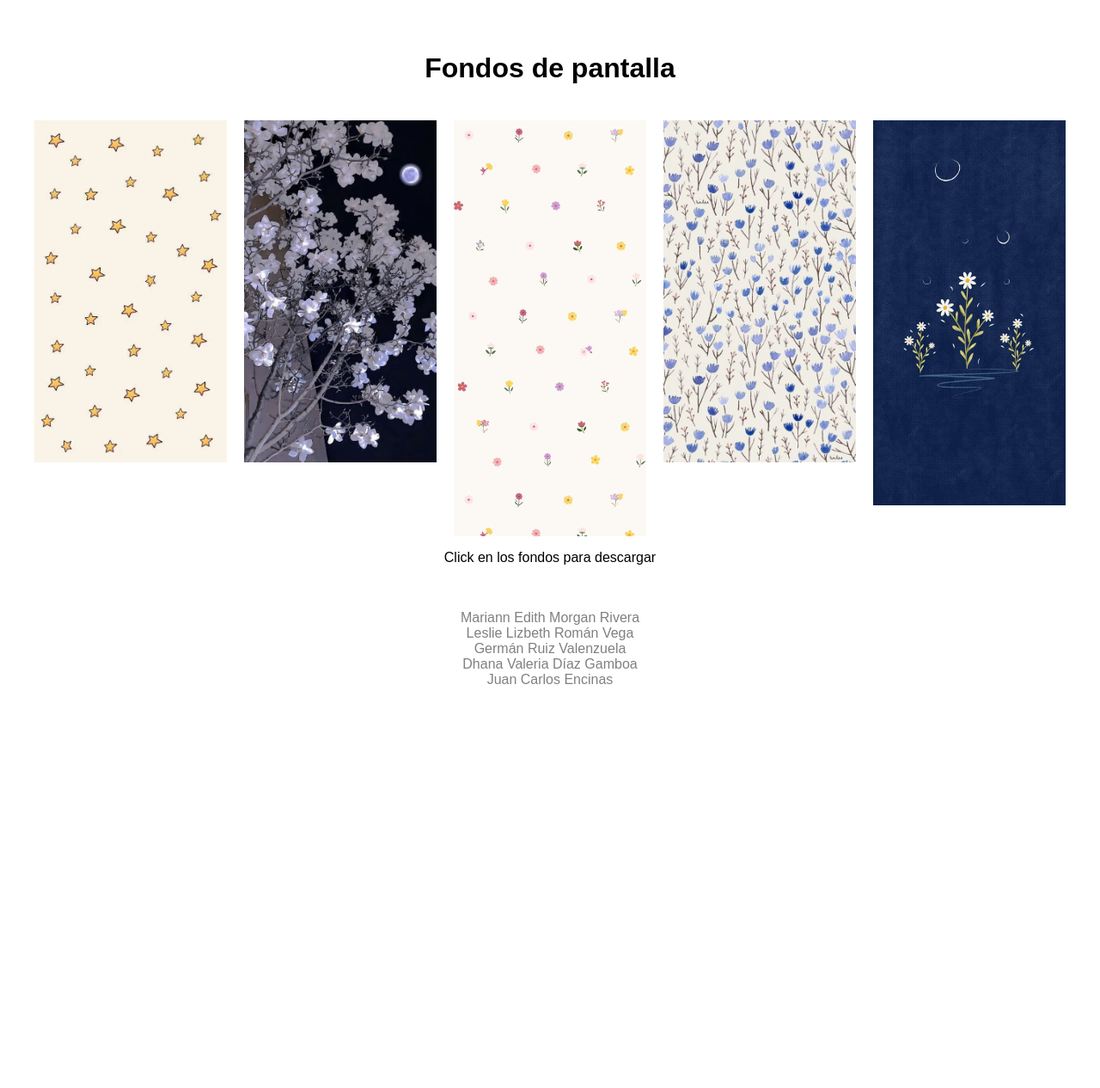
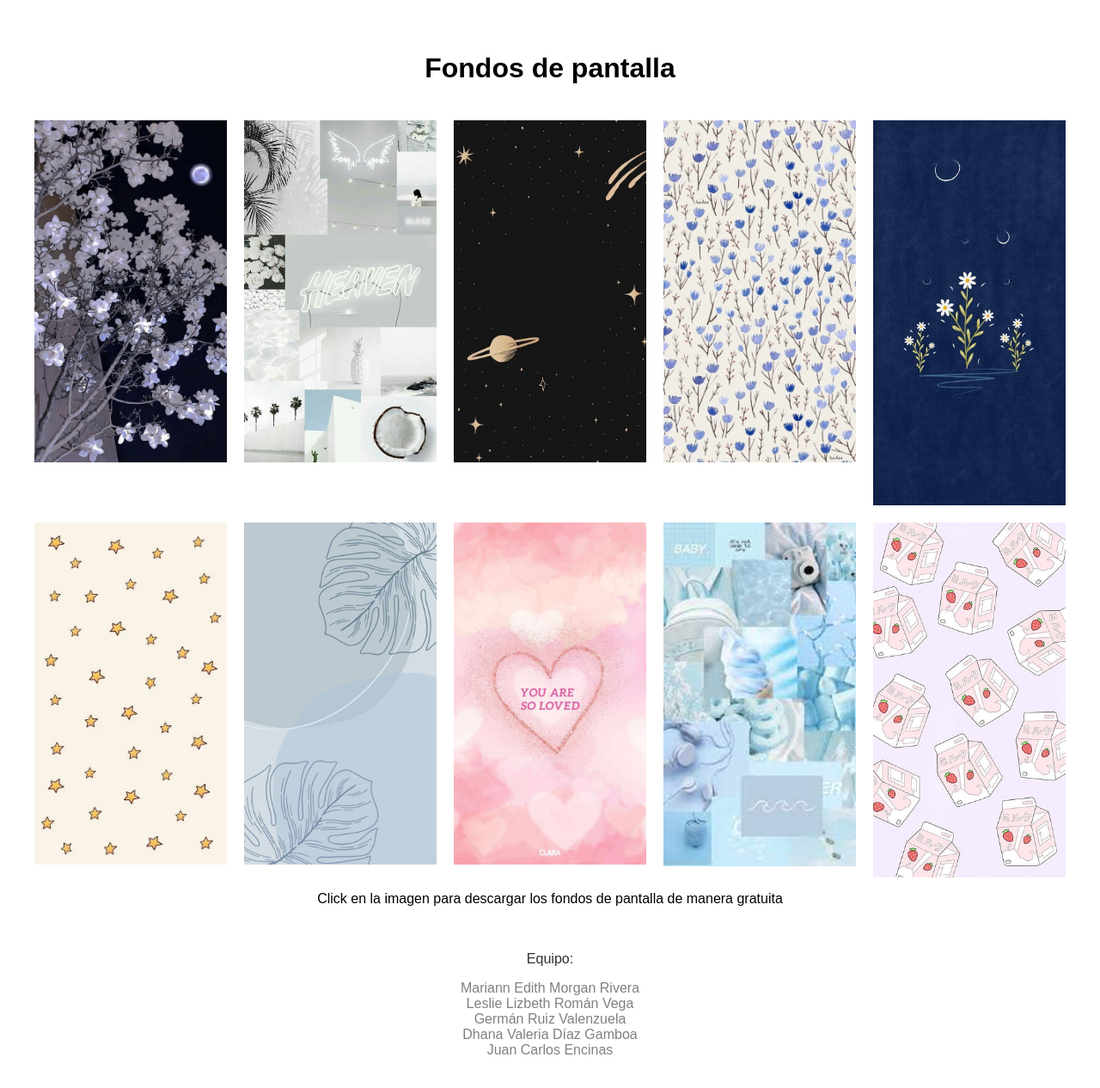
Before and after one commit to lazysvs/trabajocd, a plain HTML site: page index.html in a window 1280 px wide. Shown: the whole page at 86% size. Before the commit the page ends 856 px from the top, so only its background shows below. Drawn offline with Linux system fonts and the light colour scheme; files whose address does not match are found by name.

Commit message:
Add files via upload

```diff
--- a/index.html
+++ b/index.html
@@ -55,16 +55,23 @@
         </div>
 
         <div class="gallery">
-            <img src="trabajocd\wallpapers\channels4_profile.jpg" alt="Wallpaper 1">
-            <img src="trabajocd\wallpapers\Imagen de WhatsApp 2023-11-26 a las 22.57.32_399286bf.jpg" alt="Wallpaper 2">
-            <img src="trabajocd\wallpapers\Imagen de WhatsApp 2023-11-26 a las 22.57.45_f3e67838.jpg" alt="Wallpaper 3">
-            <img src="trabajocd\wallpapers\Imagen de WhatsApp 2023-11-26 a las 22.59.28_08dff8ef.jpg" alt="Wallpaper 4">
-            <img src="trabajocd\wallpapers\Imagen de WhatsApp 2023-11-26 a las 22.59.32_f1322824.jpg" alt="Wallpaper 5">
+            <img src="C:\Users\lol54\OneDrive\Escritorio\MARIANN HTML\trabajocd\fondo2.jpg" alt="Wallpaper 1">
+            <img src="C:\Users\lol54\OneDrive\Escritorio\MARIANN HTML\trabajocd\fondo1.jpeg" alt="Wallpaper 2">
+            <img src="C:\Users\lol54\OneDrive\Escritorio\MARIANN HTML\trabajocd\fondo5.jpg" alt="Wallpaper 3">
+            <img src="C:\Users\lol54\OneDrive\Escritorio\MARIANN HTML\trabajocd\fondo6.jpg" alt="Wallpaper 4">
+            <img src="C:\Users\lol54\OneDrive\Escritorio\MARIANN HTML\trabajocd\fondo7.jpg" alt="Wallpaper 5">
+            <img src="C:\Users\lol54\OneDrive\Escritorio\MARIANN HTML\trabajocd\fondo3.jpeg" alt="Wallpaper 6">
+            <img src="C:\Users\lol54\OneDrive\Escritorio\MARIANN HTML\trabajocd\fondo11.jpg" alt="Wallpaper 7">
+            <img src="C:\Users\lol54\OneDrive\Escritorio\MARIANN HTML\trabajocd\fondo8.jpg" alt="Wallpaper 8">
+            <img src="C:\Users\lol54\OneDrive\Escritorio\MARIANN HTML\trabajocd\fondo9.jpeg" alt="Wallpaper 9">
+            <img src="C:\Users\lol54\OneDrive\Escritorio\MARIANN HTML\trabajocd\fondo10.jpg" alt="Wallpaper 10">
         </div>
 
-        <p style="text-align: center;">Click en los fondos para descargar</p>
+        <p style="text-align: center;">Click en la imagen para descargar los fondos de pantalla de manera gratuita</p>
         <div class="footer">
-            <p style="color: gray;">Mariann Edith Morgan Rivera<br>
+            <p style="color: rgb(51, 49, 49);">Equipo: </p>
+            <p style="color: gray;">
+                Mariann Edith Morgan Rivera<br>
                 Leslie Lizbeth Román Vega <br>
                 Germán Ruiz Valenzuela<br>
                 Dhana Valeria Díaz Gamboa<br>
```
Also changed, not shown: fondo1.jpeg (added), fondo10.jpg (added), fondo11.jpg (added), fondo2.jpg (added), fondo3.jpeg (added), fondo4.jpg (added), fondo5.jpg (added), fondo6.jpg (added), fondo7.jpg (added), fondo8.jpg (added), fondo9.jpeg (added).
